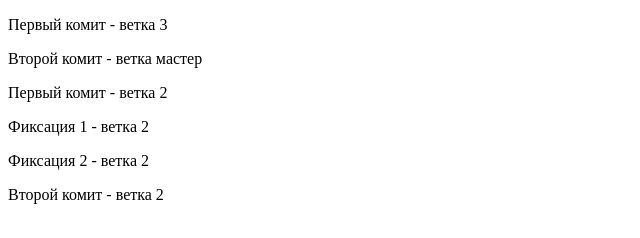
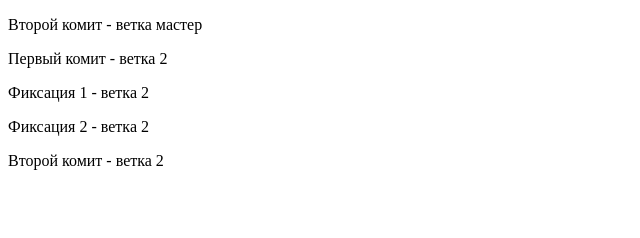
Before and after one commit to MrGribovod/workout, a plain HTML site: page index.html in a window 1280 px wide. Shown: the whole page, without its empty margins (0-640 px from the left). Drawn offline with Linux system fonts and the light colour scheme.

Commit message:
Проблемы решены с помощью сорсетри

```diff
--- a/index.html
+++ b/index.html
@@ -7,7 +7,6 @@
     <title>Document</title>
 </head>
 <body>
-    <p>Первый комит - ветка 3</p>
     <p>Второй комит -  ветка мастер</p>
     <p>Первый комит -  ветка 2</p>
     <p>Фиксация 1 -  ветка 2</p>
```
